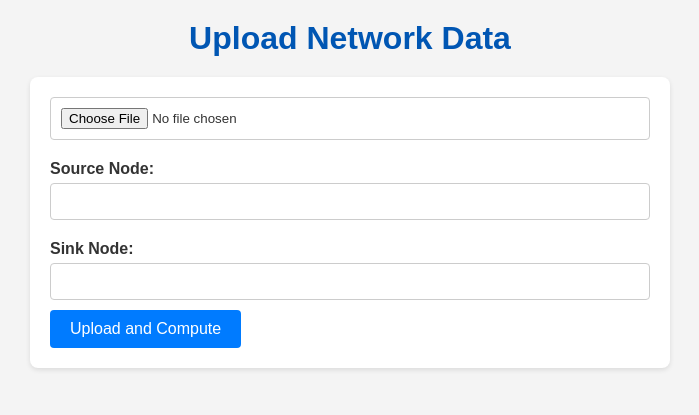
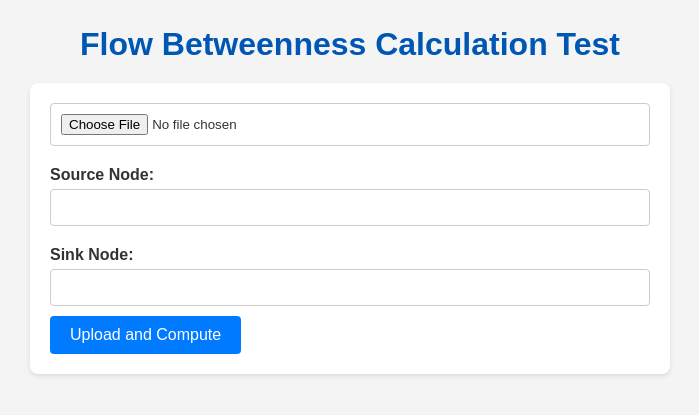
Before and after one commit to RoaringCamels/Drug_Discovery_Task, a Flask app: page / in a window 1280 px wide. Shown: the top 415 px of the page, without its empty margins (290-989 px from the left). Run offline with Flask 3, Linux system fonts and the light colour scheme.

Commit message:
Reorganized headers

```diff
--- a/static/styles.css
+++ b/static/styles.css
@@ -5,7 +5,7 @@ body {
     background-color: #f4f4f4;
     color: #333;
     margin: 0;
-    padding: 0;
+    padding: 6px;
 }
 
 h1, h2, h3, h4 {
--- a/templates/index.html
+++ b/templates/index.html
@@ -3,11 +3,11 @@
 <head>
     <meta charset="UTF-8">
     <meta name="viewport" content="width=device-width, initial-scale=1.0">
-    <title>Network Analysis</title>
+    <title>Flow Betweenness Test</title>
     <link rel="stylesheet" href="{{ url_for('static', filename='styles.css') }}">
 </head>
 <body>
-    <h1>Upload Network Data</h1>
+    <h1>Flow Betweenness Calculation Test</h1>
     <form id="upload-form" enctype="multipart/form-data">
         <input type="file" id="file" name="file" accept=".csv" required>
         <label for="source">Source Node:</label>
@@ -17,11 +17,11 @@
         <button type="submit">Upload and Compute</button>
     </form>
 
+    <h2 id="results-header" class="hidden">Results</h2>
+    <div id="results" class="hidden"></div>
+
     <h2 id="csv-header" class="hidden">CSV Data</h2>
     <div id="csv-data" class="hidden"></div>
-
-    <h2 id="results-header" class="hidden">Results</h2>
-    <div id="results" class="hidden"></div>
 
     <h2 id="matrices-header" class="hidden">Matrices</h2>
     <div id="matrices" class="hidden"></div>
```
